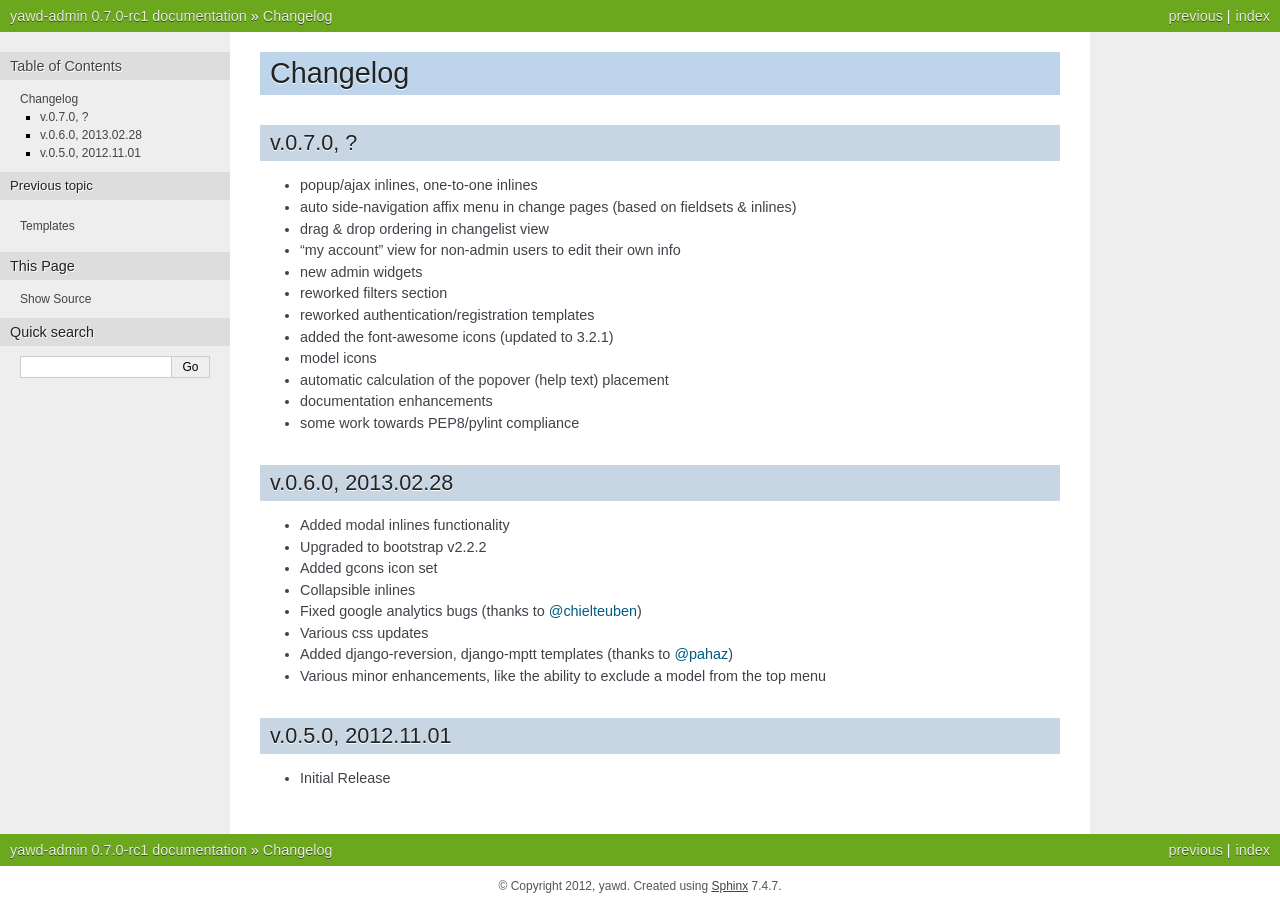
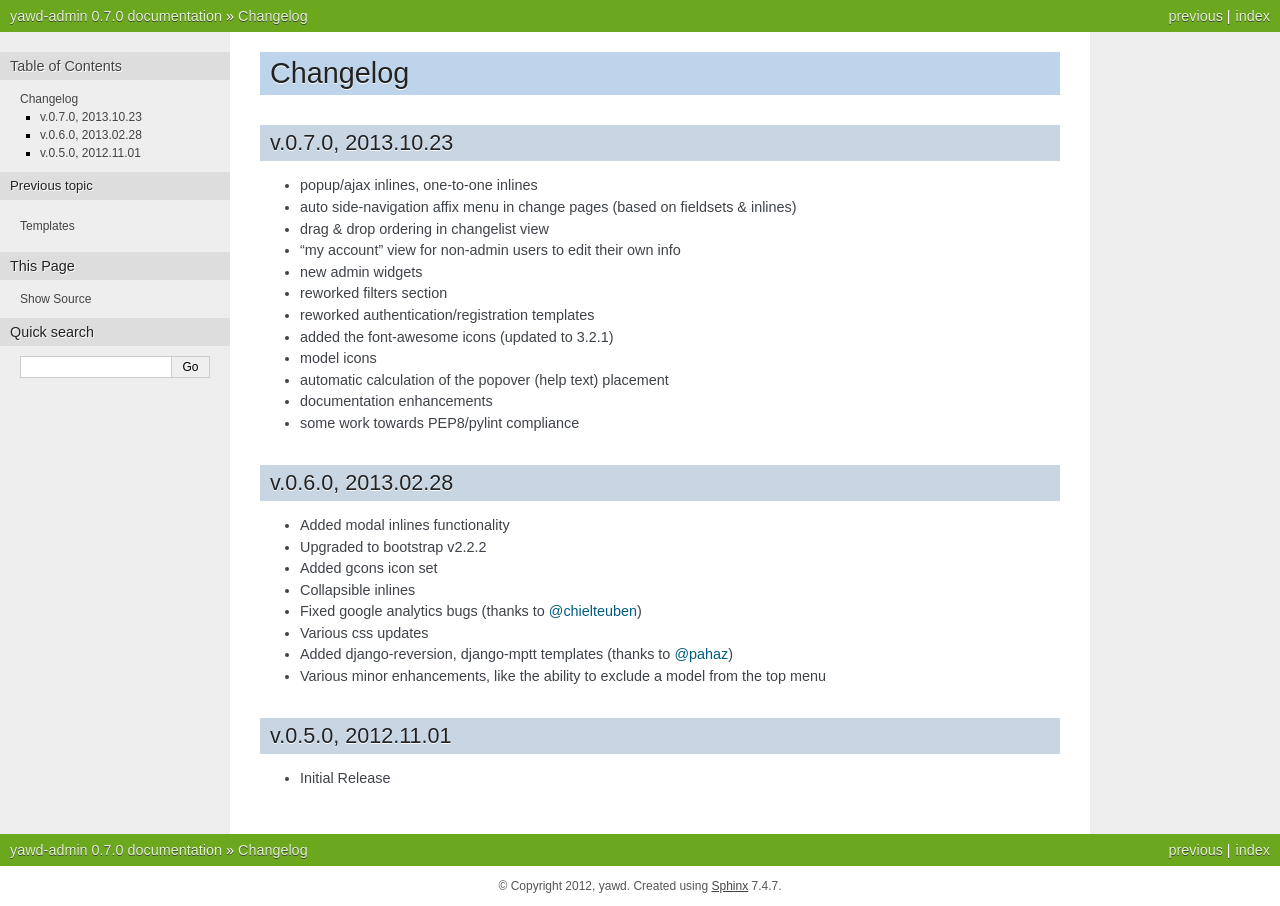
Before and after one commit to ppetrid/yawd-admin, a Sphinx documentation site: the page built from docs/changelog.rst, in a window 1280 px wide. Built offline with Sphinx 7.4.7, drawn with Linux system fonts in a browser that asks for light colours.

Commit message:
update yawd-admin version

```diff
--- a/CHANGES.rst
+++ b/CHANGES.rst
@@ -3,8 +3,8 @@
 Changelog
 +++++++++
 
-v.0.7.0, ?
-==========
+v.0.7.0, 2013.10.23
+===================
 
 * popup/ajax inlines, one-to-one inlines
 * auto side-navigation affix menu in change pages (based on fieldsets & inlines)
--- a/docs/changelog.rst
+++ b/docs/changelog.rst
@@ -3,8 +3,8 @@
 Changelog
 +++++++++
 
-v.0.7.0, ?
-----------
+v.0.7.0, 2013.10.23
+---------------------
 
 * popup/ajax inlines, one-to-one inlines
 * auto side-navigation affix menu in change pages (based on fieldsets & inlines)
--- a/docs/conf.py
+++ b/docs/conf.py
@@ -50,7 +50,7 @@ copyright = u'2012, yawd'
 # The short X.Y version.
 version = '0.7'
 # The full version, including alpha/beta/rc tags.
-release = '0.7.0-rc1'
+release = '0.7.0'
 
 # The language for content autogenerated by Sphinx. Refer to documentation
 # for a list of supported languages.
--- a/setup.py
+++ b/setup.py
@@ -4,7 +4,7 @@ from setuptools import setup, find_packages
 setup(
       name='yawd-admin',
       url='http://yawd.eu/open-source-projects/yawd-admin/',
-      version = '0.7.0-rc1',
+      version = '0.7.0',
       description='An administration website for Django',
       long_description=open('README.rst', 'rt').read(),
       author='yawd',
--- a/yawdadmin/__init__.py
+++ b/yawdadmin/__init__.py
@@ -1,4 +1,4 @@
-__version__ = '0.7.0-rc1'
+__version__ = '0.7.0'
 
 from sites import YawdAdminSite
 
```
Also changed, not shown: docs/yawd-admin-affix.png.
